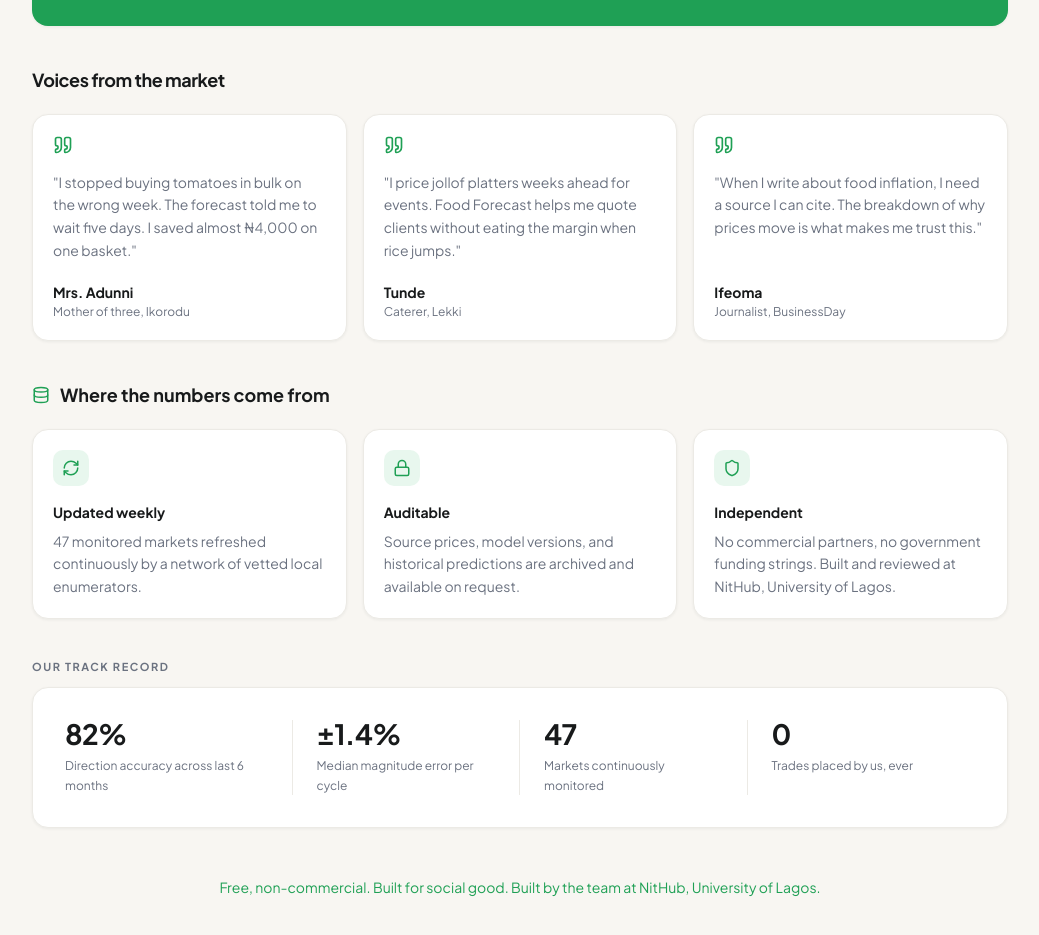
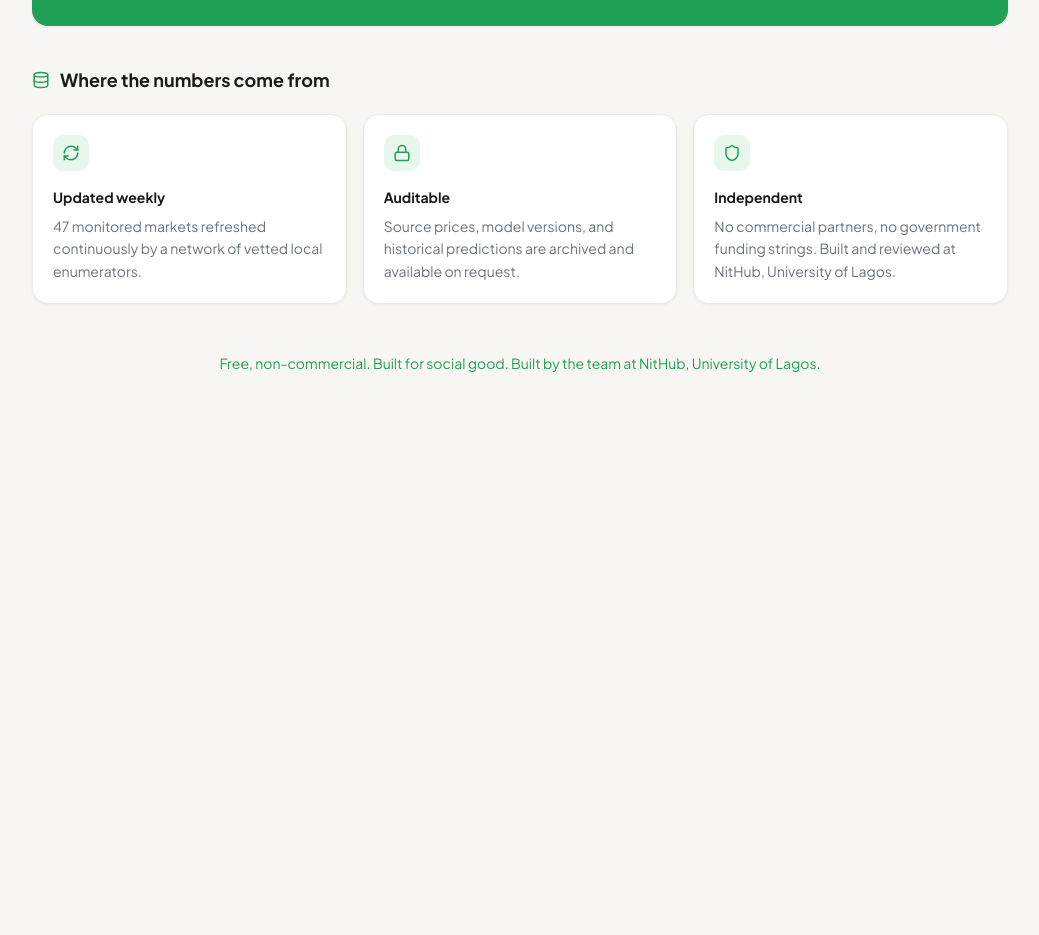
Before and after one commit to Demiladepy/food-forecast, a React (Vite) app: page /how-it-works in a window 1280 px wide. Shown: the part 1580-2515 px from the top of the page, without its empty margins (240-1279 px from the left). After the commit the page ends 1999 px from the top, so only its background shows below. Built offline with nearby package versions, Linux system fonts and the light colour scheme; no server answers.

Commit message:
Remove testimonials and track record sections from methodology page

```diff
--- a/src/data/methodology.ts
+++ b/src/data/methodology.ts
@@ -14,21 +14,10 @@ export interface AudienceCard {
   body: string
 }
 
-export interface Testimonial {
-  quote: string
-  name: string
-  role: string
-}
-
 export interface DataSourceItem {
   id: 'updated' | 'auditable' | 'independent'
   title: string
   body: string
-}
-
-export interface TrackRecordStat {
-  value: string
-  label: string
 }
 
 export const methodologyIntro =
@@ -96,27 +85,6 @@ export const audienceCards: AudienceCard[] = [
 export const audienceFooter =
   'If a single family avoids one bad market trip a month because of what they read here, this project will have paid for itself a thousand times over.'
 
-export const testimonials: Testimonial[] = [
-  {
-    quote:
-      'I stopped buying tomatoes in bulk on the wrong week. The forecast told me to wait five days. I saved almost ₦4,000 on one basket.',
-    name: 'Mrs. Adunni',
-    role: 'Mother of three, Ikorodu',
-  },
-  {
-    quote:
-      'I price jollof platters weeks ahead for events. Food Forecast helps me quote clients without eating the margin when rice jumps.',
-    name: 'Tunde',
-    role: 'Caterer, Lekki',
-  },
-  {
-    quote:
-      'When I write about food inflation, I need a source I can cite. The breakdown of why prices move is what makes me trust this.',
-    name: 'Ifeoma',
-    role: 'Journalist, BusinessDay',
-  },
-]
-
 export const dataSources: DataSourceItem[] = [
   {
     id: 'updated',
@@ -135,12 +103,5 @@ export const dataSources: DataSourceItem[] = [
   },
 ]
 
-export const trackRecordStats: TrackRecordStat[] = [
-  { value: '82%', label: 'Direction accuracy across last 6 months' },
-  { value: '±1.4%', label: 'Median magnitude error per cycle' },
-  { value: '47', label: 'Markets continuously monitored' },
-  { value: '0', label: 'Trades placed by us, ever' },
-]
-
 export const methodologyFooter =
   'Free, non-commercial. Built for social good. Built by the team at NitHub, University of Lagos.'
--- a/src/features/methodology/MethodologyPage.tsx
+++ b/src/features/methodology/MethodologyPage.tsx
@@ -4,7 +4,6 @@ import {
   Database,
   Heart,
   Lock,
-  Quote,
   RefreshCw,
   Shield,
   Sparkles,
@@ -18,8 +17,6 @@ import {
   forecastSteps,
   methodologyFooter,
   methodologyIntro,
-  testimonials,
-  trackRecordStats,
   trustPoints,
   whyWeBuiltClosing,
   whyWeBuiltParagraphs,
@@ -120,29 +117,6 @@ export function MethodologyPage() {
       </section>
 
       <section>
-        <h2 className="text-lg font-bold tracking-tight text-foreground">
-          Voices from the market
-        </h2>
-        <div className="mt-4 grid gap-3 sm:mt-5 sm:grid-cols-2 sm:gap-4 md:grid-cols-3">
-          {testimonials.map((item) => (
-            <article
-              key={item.name}
-              className="flex h-full flex-col rounded-card border border-border bg-surface p-4 shadow-sm sm:p-5"
-            >
-              <Quote className="size-5 text-brand-green" strokeWidth={2} aria-hidden />
-              <p className="mt-4 flex-1 text-sm leading-relaxed text-muted">
-                &quot;{item.quote}&quot;
-              </p>
-              <div className="mt-4 sm:mt-5">
-                <p className="text-sm font-bold text-foreground">{item.name}</p>
-                <p className="mt-0.5 text-xs text-muted">{item.role}</p>
-              </div>
-            </article>
-          ))}
-        </div>
-      </section>
-
-      <section>
         <IconSectionHeader
           icon={Database}
           title="Where the numbers come from"
@@ -167,26 +141,6 @@ export function MethodologyPage() {
         </div>
       </section>
 
-      <section>
-        <p className="text-[11px] font-bold tracking-[0.14em] text-muted uppercase">
-          Our track record
-        </p>
-        <div className="mt-3 rounded-card border border-border bg-surface p-5 shadow-sm sm:p-6 md:p-8">
-          <div className="grid grid-cols-2 gap-6 sm:gap-8 lg:grid-cols-4 lg:gap-0 lg:divide-x lg:divide-border">
-            {trackRecordStats.map((stat) => (
-              <div key={stat.label} className="min-w-0 lg:px-6 lg:first:pl-0">
-                <p className="text-2xl font-bold leading-none tracking-tight text-foreground sm:text-[1.75rem]">
-                  {stat.value}
-                </p>
-                <p className="mt-2 text-[11px] leading-relaxed text-muted sm:text-xs">
-                  {stat.label}
-                </p>
-              </div>
-            ))}
-          </div>
-        </div>
-      </section>
-
       <footer className="px-2 pt-2 text-center text-xs leading-relaxed text-brand-green sm:text-sm">
         {methodologyFooter}
       </footer>
```
